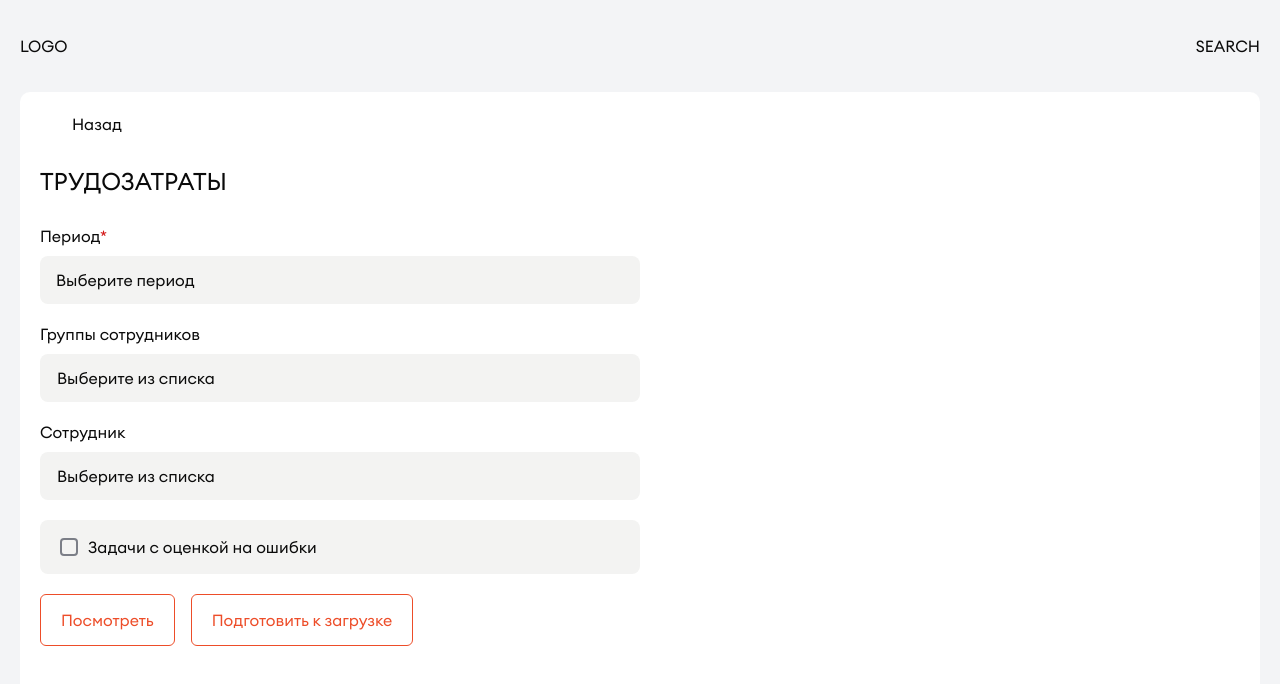
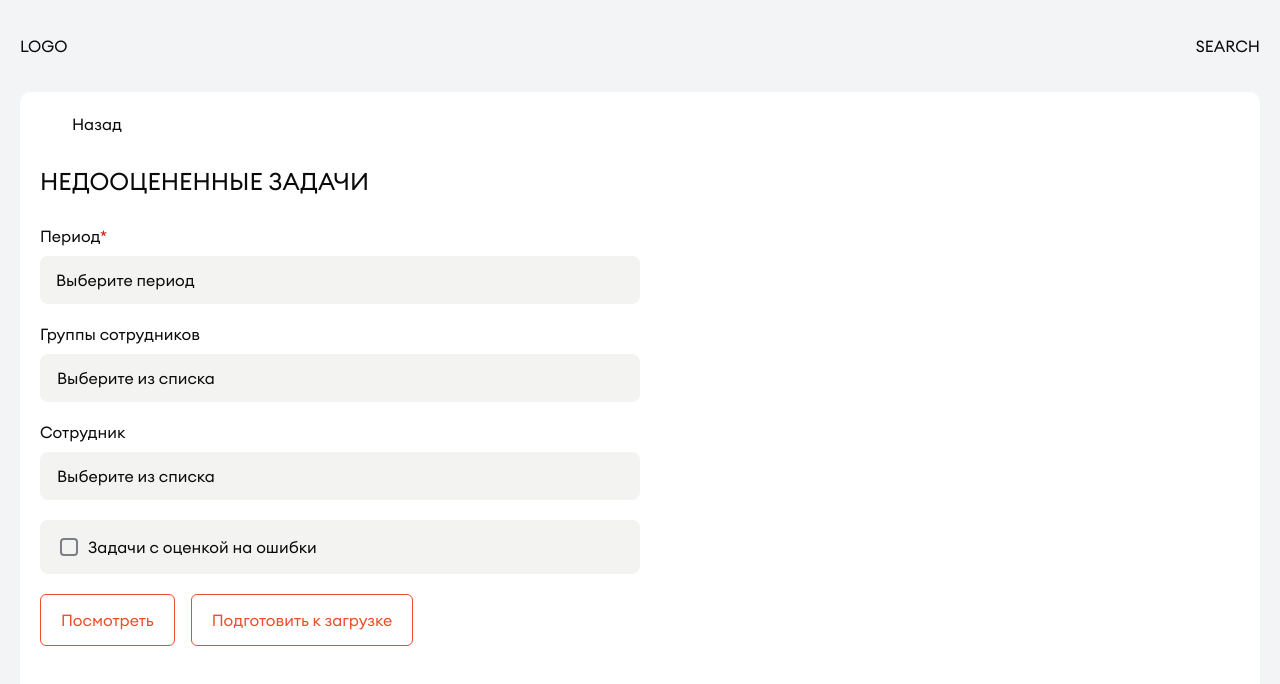
Before and after one commit to dem-tv/practic, a Vue app: page /undervalued-issues in a window 1280 px wide. Shown: the top 684 px of the page. Built offline with nearby package versions, Linux system fonts and the light colour scheme.

Commit message:
Изменено название формы в UndervaluedIssuesView

```diff
--- a/src/views/UndervaluedIssuesView/UndervaluedIssuesView.vue
+++ b/src/views/UndervaluedIssuesView/UndervaluedIssuesView.vue
@@ -82,7 +82,7 @@ async function onPrepare() {
 <template>
   <TitledContent
     :link-to-back="{ name: ROUTE_NAME_MAIN }"
-    title="Трудозатраты"
+    title="Недооцененные задачи"
   >
     <BaseForm>
       <DatePeriod
```
